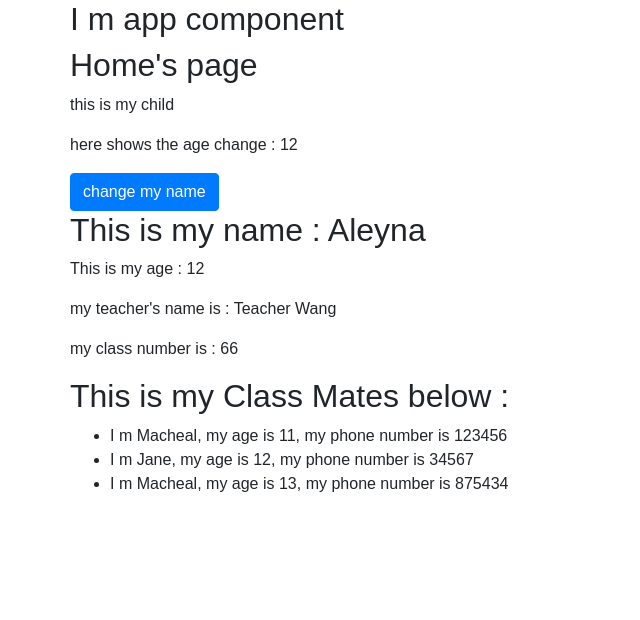
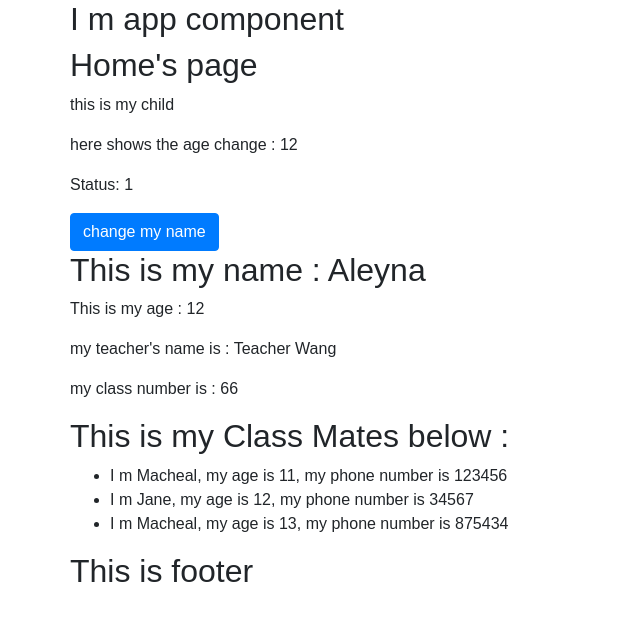
Before and after one commit to aleynalinggao/react-app, a React (Create React App) app: page / in a window 1280 px wide. Shown: the top 620 px of the page, without its empty margins (0-640 px from the left). Built offline with nearby package versions, Linux system fonts and the light colour scheme.

Commit message:
add no state component

```diff
--- a/src/App.js
+++ b/src/App.js
@@ -2,6 +2,7 @@ import React, { Component } from 'react';
 import './App.css';
 import Home from './components/Home'
 import Header from './components/Header'
+import Footer from './components/Footer';
 
 export default class App extends Component {
     render() {
@@ -41,6 +42,11 @@ export default class App extends Component {
                         <Header name={"Aleyna"} age={12} classInfo={classInfo} />
                     </div>
                 </div>
+                <div className="row">
+                    <div className="col-xs-4  col-offset-8">
+                        <Footer />
+                    </div>
+                </div>
             </div>
         );
     }
--- /dev/null
+++ b/src/components/Footer.js
@@ -0,0 +1,15 @@
+import React, { Component } from 'react';
+import PropTypes from 'prop-types'
+
+const Footer  = (props) =>  {
+        return (
+            <div className="container">
+                <div className="row">
+                    <div className="col-xs-4  col-offset-8">
+                        <h2>This is footer</h2>
+                    </div>
+                </div>
+            </div>
+        );
+}
+export default Footer;
--- a/src/components/Home.js
+++ b/src/components/Home.js
@@ -4,8 +4,14 @@ export default class Home extends Component {
     constructor(props) {
         super(props);
         this.state = {
-            age: props.age
+            age: props.age,
+            status: 0
         }
+        setTimeout(() => {
+            this.setState({
+                status: this.state.status+1
+            })
+        },1000);
         this.age = this.props.age;
     }
     changeAge() {
@@ -23,6 +29,7 @@ export default class Home extends Component {
                         <h2>Home's page</h2>
                         {this.props.children}
                         <p>here shows the age change : {this.state.age}</p>
+                        <p>Status: {this.state.status}</p>
                     </div>
                 </div>
                 <div className="row">
```
